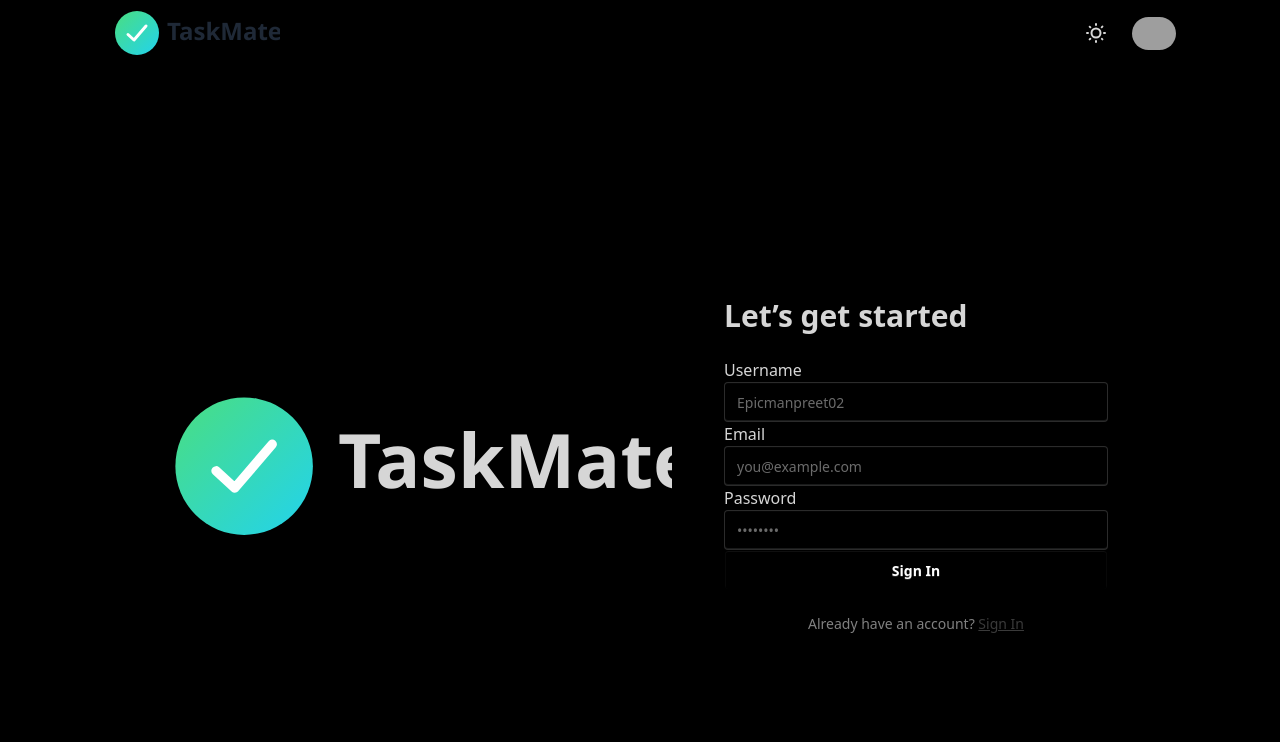
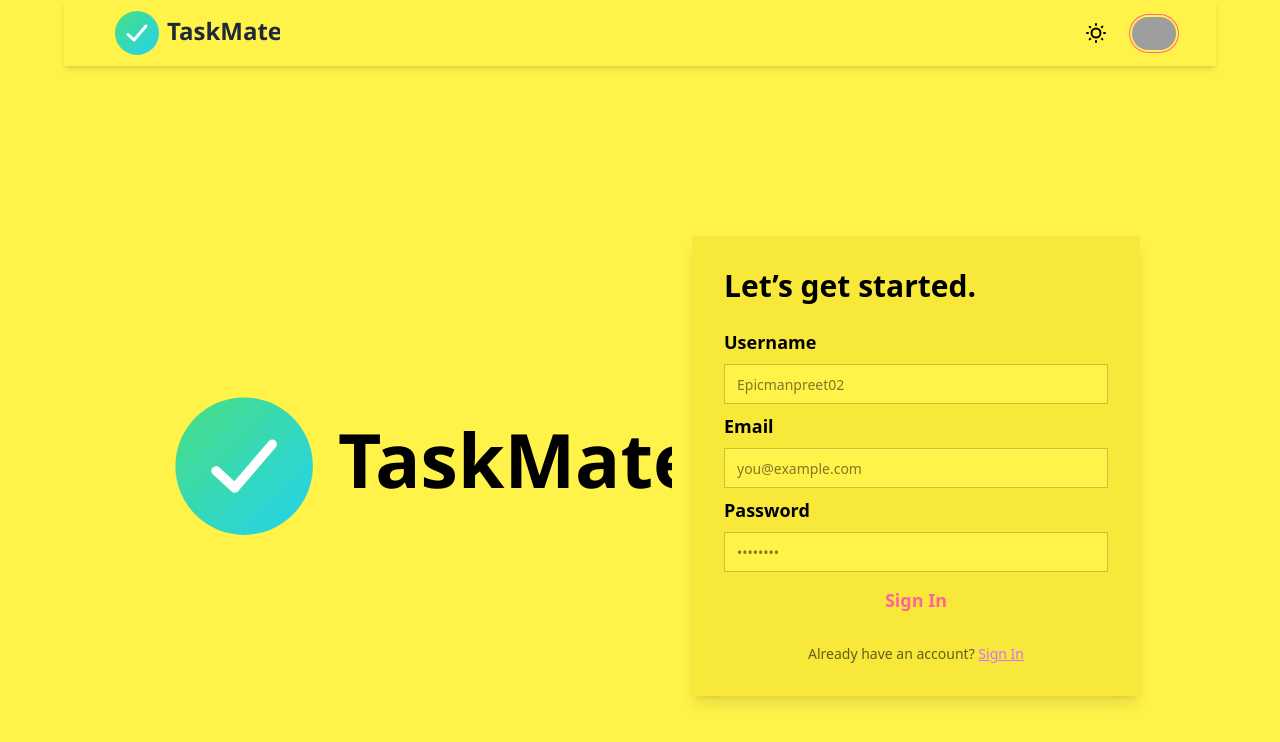
Before and after one commit to Epicmanpreet01/MERN-todo-app, a React (Vite) app in the folder frontend/: page /signup in a window 1280 px wide. Shown: the top 742 px of the page. Built offline with nearby package versions, Linux system fonts and the light colour scheme; grey boxes are pictures that could not be loaded.

Commit message:
finished with login and signup pages ui

```diff
--- a/frontend/index.html
+++ b/frontend/index.html
@@ -1,5 +1,5 @@
 <!doctype html>
-<html lang="en" data-theme='todo'>
+<html lang="en" data-theme='light'>
   <head>
     <meta charset="UTF-8" />
     <link rel="icon" type="image/svg+xml" href="/vite.svg" />
--- a/frontend/src/index.css
+++ b/frontend/src/index.css
@@ -1,16 +1,19 @@
 @import "tailwindcss";
 @plugin "daisyui" {
-  themes: cyberpunk --default, todo --preferdark;
+  themes: cyberpunk --default, black --preferdark;
 }
 
+
 @plugin "daisyui/theme" {
-  name: "todo";
+  name: "black";
+  default: false;
+  prefersdark: false;
   color-scheme: "dark";
   --color-base-100: oklch(0% 0 0);
-  --color-base-200: oklch(0% 0 0);
+  --color-base-200: oklch(19% 0 0);
   --color-base-300: oklch(22% 0 0);
   --color-base-content: oklch(87.609% 0 0);
-  --color-primary: oklch(0% 0 0);
+  --color-primary: oklch(35% 0 0);
   --color-primary-content: oklch(100% 0 0);
   --color-secondary: oklch(35% 0 0);
   --color-secondary-content: oklch(100% 0 0);
@@ -26,9 +29,9 @@
   --color-warning-content: oklch(19.359% 0.042 109.769);
   --color-error: oklch(62.795% 0.257 29.233);
   --color-error-content: oklch(12.559% 0.051 29.233);
-  --radius-selector: 0.25rem;
-  --radius-field: 0.25rem;
-  --radius-box: 1rem;
+  --radius-selector: 0rem;
+  --radius-field: 0rem;
+  --radius-box: 01rem;
   --size-selector: 0.25rem;
   --size-field: 0.25rem;
   --border: 1px;
--- a/frontend/src/pages/auth/LogIn/LoginPage.jsx
+++ b/frontend/src/pages/auth/LogIn/LoginPage.jsx
@@ -17,31 +17,31 @@ const LoginPage = () => {
       {/* Form Section */}
       <div className="w-full max-w-md bg-base-200 p-8 rounded-box shadow-lg">
         <h2 className="text-3xl font-extrabold mb-6">
-          Let’s get started
+          Let’s get started.
         </h2>
 
         <form className="space-y-5">
           <label className="form-control w-full">
-            <span className="label-text mb-1">Email</span>
+            <span className="label-text mb-1 font-bold text-lg">Email</span>
             <input
               type="email"
               placeholder="you@example.com"
-              className="input input-bordered w-full"
+              className="input input-bordered w-full my-2"
               required
             />
           </label>
 
           <label className="form-control w-full">
-            <span className="label-text mb-1">Password</span>
+            <span className="label-text mb-1 font-bold text-lg">Password</span>
             <input
               type="password"
               placeholder="••••••••"
-              className="input input-bordered w-full"
+              className="input input-bordered w-full my-2"
               required
             />
           </label>
 
-          <button className="btn btn-primary w-full">
+          <button className="btn btn-primary w-full btn-ghost mt-2 rounded-full">
             Login
           </button>
         </form>
--- a/frontend/src/pages/auth/SignUp/SignUpPage.jsx
+++ b/frontend/src/pages/auth/SignUp/SignUpPage.jsx
@@ -17,41 +17,41 @@ const SignUpPage = () => {
       {/* Form Section */}
       <div className="w-full max-w-md bg-base-200 p-8 rounded-box shadow-lg">
         <h2 className="text-3xl font-extrabold mb-6">
-          Let’s get started
+          Let’s get started.
         </h2>
 
         <form className="space-y-5 gap-x-10">
           <label className="form-control w-full">
-            <span className="label-text mb-1">Username</span>
+            <span className="label-text mb-1 text-lg font-bold">Username</span>
             <input
               type="email"
               placeholder="Epicmanpreet02"
-              className="input input-bordered w-full"
+              className="input input-bordered w-full my-2"
               required
             />
           </label>
 
           <label className="form-control w-full">
-            <span className="label-text mb-1">Email</span>
+            <span className="label-text mb-1 font-bold text-lg">Email</span>
             <input
               type="email"
               placeholder="you@example.com"
-              className="input input-bordered w-full"
+              className="input input-bordered w-full my-2"
               required
             />
           </label>
 
           <label className="form-control w-full">
-            <span className="label-text mb-1">Password</span>
+            <span className="label-text mb-1 text-lg font-bold">Password</span>
             <input
               type="password"
               placeholder="••••••••"
-              className="input input-bordered w-full"
+              className="input input-bordered w-full my-2"
               required
             />
           </label>
 
-          <button className="btn btn-primary w-full">
+          <button className="btn btn-primary w-full btn-ghost font-bold lg:text-lg rounded-full">
             Sign In
           </button>
         </form>
```
Also changed, not shown: 1 other file (tests, documents, lock files or other folders).
